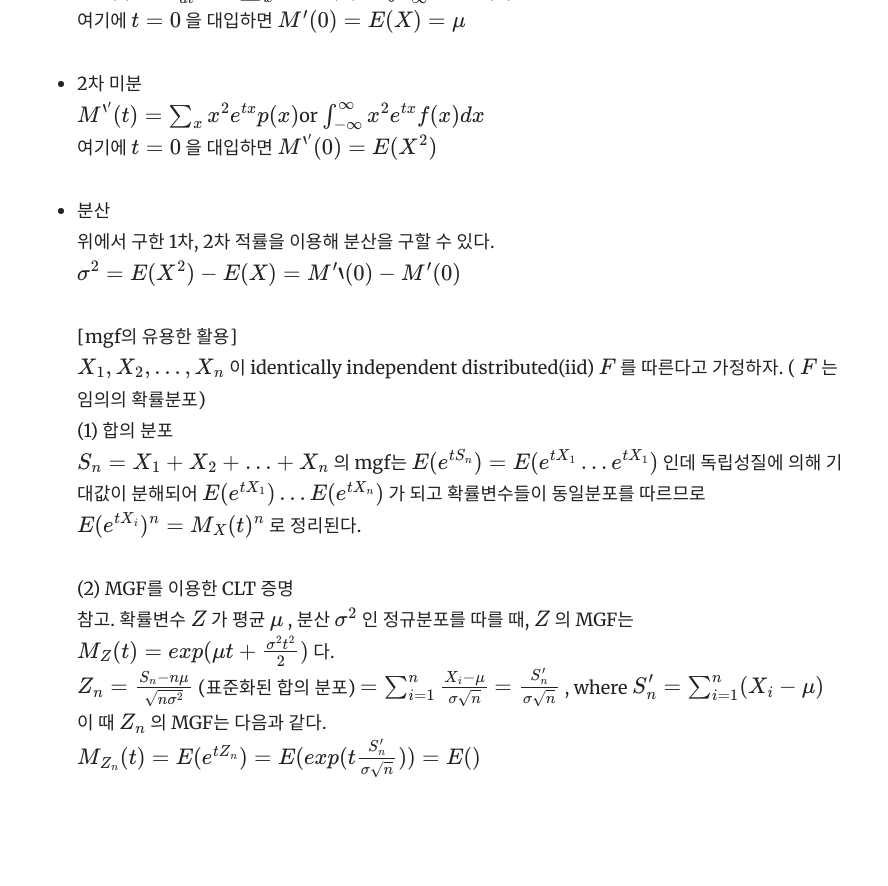
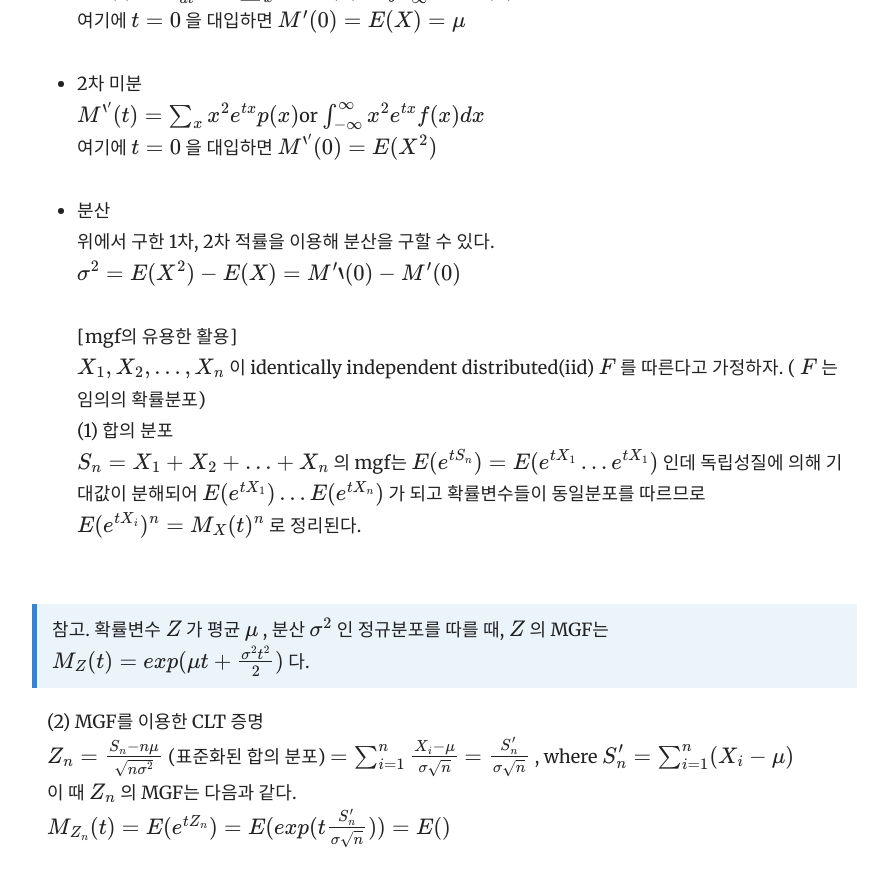
Before and after one commit to yrk3434/yrk3434.github.io, a Jekyll site: the page built from _docs/Theory/Mathematical Statistics.md, in a window 1280 px wide and 900 px high, scrolled down 2236 px. Shown: the top 886 px of the window, without its empty margins (343-1231 px from the left). Built offline with Jekyll 4.4.1, drawn with Linux system fonts in a browser that asks for light colours; formulas are drawn with MathJax 3; before the commit the page ends 3066 px from its top, so only the background shows below that.

```diff
--- a/_docs/Theory/Mathematical Statistics.md
+++ b/_docs/Theory/Mathematical Statistics.md
@@ -71,8 +71,10 @@ $ X_1, X_2, ..., X_n $ 이 identically independent distributed(iid) $ F $ 를
   $ S_n = X_1 + X_2 + ... + X_n $ 의 mgf는 $ E(e^{t S_n}) = E(e^{t X_1}...e^{t X_1}) $ 인데
   독립성질에 의해 기대값이 분해되어  $ E(e^{t X_1}) ...E(e^{t X_n}) $ 가 되고
   확률변수들이 동일분포를 따르므로 $  E(e^{t X_i})^n = M_X(t)^n $ 로 정리된다. <br/><br/>
+
+> 참고. 확률변수  $ Z $ 가 평균 $ \mu $ , 분산 $ \sigma^2 $ 인 정규분포를 따를 때, $ Z $ 의 MGF는 $ M_Z(t) = exp(\mu t + \frac{\sigma^2 t^2}{2}) $ 다.
+
 (2) MGF를 이용한 CLT 증명 <br/>
-  참고. 확률변수  $ Z $ 가 평균 $ \mu $ , 분산 $ \sigma^2 $ 인 정규분포를 따를 때, $ Z $ 의 MGF는 $ M_Z(t) = exp(\mu t + \frac{\sigma^2 t^2}{2}) $ 다. <br/>
   $ Z_n  =  \frac{S_n- n \mu}{\sqrt{ n \sigma^2 }} $ (표준화된 합의 분포)
   $ = \sum_{i=1}^n \frac{ X_i - \mu }{ \sigma \sqrt{n} } $
   $ = \frac{ S_n' }{ \sigma \sqrt{n} }  $ ,  where $ S_n' = \sum_{i=1}^n ( X_i - \mu ) $ <br/>
```
